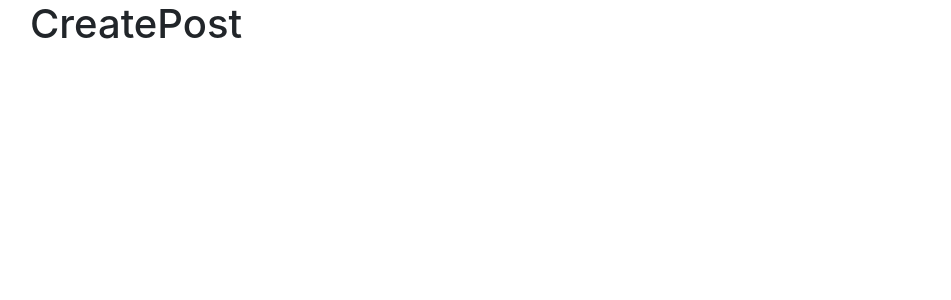
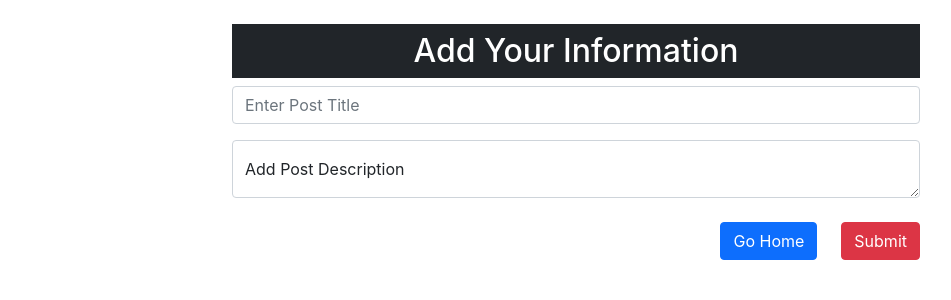
Before and after one commit to BabulKumar2022/crud-redux-app, a React (Create React App) app: page /createPost in a window 1280 px wide. Shown: the top 300 px of the page, without its empty margins (52-1003 px from the left). Built offline with nearby package versions, Linux system fonts and the light colour scheme.

Commit message:
post app added

```diff
--- a/src/components/CreatePost.js
+++ b/src/components/CreatePost.js
@@ -1,11 +1,86 @@
-import React from 'react';
+import React, { useState } from 'react';
+import { useDispatch, useSelector } from 'react-redux';
+import { useNavigate } from 'react-router-dom';
+import { createPost } from '../redux/features/PostSlice';
+import Spinner from './Spinner';
+
+
 
 const CreatePost = () => {
+
+    const [values, setValues] = useState({title: "", body: ""});
+    const [showPost, setShowPost] = useState(false);
+    const {loading, post} = useSelector(state => ({...state.app}))
+    const {title, body} = values;
+    const dispatch = useDispatch();
+    const navigate = useNavigate();
+    // handle post function
+    const handleSubmit = (e) =>{
+        e.preventDefault();
+        dispatch(createPost({ values}));
+        setValues({title: '', body: ''});
+        setShowPost(true);
+
+    }
+
+    //show createPost
+    const showCreatePost = () =>{
+        return(
+            <>
+            {loading ? <Spinner></Spinner>:(
+                <div className="card mt-4" >
+                <div className="card-body">
+                  <h5 className="card-title">{post[0].title}</h5>
+                  <p className="card-text">{post[0].body}</p>
+                </div>
+              </div>
+            )}
+            </>
+        )
+    }
     return (
+    <div className="row container d-flex align-items-center justify-content-center mt-4">
+        <div className="col-md-8">
+            <h2 className='text-center bg-dark text-white p-2'>Add Your Information</h2>
+            <form action="">
+                <div className="mb-3">
 
-         <div className="">
-            <h1>CreatePost</h1>
+                    <input
+                    type="text"
+                    value={title}
+                    onChange={(e)=> setValues({...values, title: e.target.value})}
+                    placeholder='Enter Post Title'
+                     className="form-control"
+                      id="exampleInputEmail1"
+                       aria-describedby="emailHelp"/>
+
+                </div>
+                <div className="form-floating">
+                    <textarea
+                        className="form-control"
+                        value={body}
+                        onChange={(e)=> setValues({...values, body: e.target.value})}
+                        placeholder="Add Post Description"
+                        id="floatingTextarea"
+                        defaultValue={" "}
+                        >
+                     </textarea>
+                    <label for="floatingTextarea">Add Post Description</label>
+                </div>
+                <div className="mt-4 d-flex align-items-end justify-content-end">
+                       <button className="btn btn-primary" onClick={()=> navigate('/')}>Go Home</button>
+                      <button className="btn btn-danger ms-4"
+                       type="submit"
+                       onClick={handleSubmit}
+                       >Submit</button>
+                </div>
+            </form>
+            <div className="mt-4">
+                {showPost && <div>{showCreatePost()}</div>}
+            </div>
          </div>
+    </div>
+
 
     );
 };
--- a/src/components/Posts.js
+++ b/src/components/Posts.js
@@ -1,14 +1,16 @@
 import React, { useState } from 'react';
 import { useDispatch, useSelector } from 'react-redux';
 import { useNavigate } from 'react-router-dom';
-import { getPost } from '../redux/features/PostSlice';
+import { deletePost, getPost } from '../redux/features/PostSlice';
+import Spinner from './Spinner';
 
 const Posts = () => {
 
 
   const [id, setId] =useState();
   const navigate = useNavigate();
-  const dispatch = useDispatch()
+  const dispatch = useDispatch();
+  const {loading, post} = useSelector(state => ({...state.app}))
 
   const handleFetchData = (e) =>{
     e.preventDefault();
@@ -18,8 +20,14 @@ const Posts = () => {
       dispatch(getPost({id}));
       getPost(" ");
     }
-    console.log(id);
-  }
+    //console.log(id);
+  };
+  // handle Delete
+  const handleDelete = ({id}) =>{
+    dispatch(deletePost({id: post[0].id}));
+    window.location.reload();
+    window.alert("Post Delete")
+  };
 
   return (
     <>
@@ -38,6 +46,31 @@ const Posts = () => {
 
        </div>
     </div>
+    <div className="container text-center">
+      {
+
+        loading ? <Spinner></Spinner> :(
+          <>
+              {post.length > 0 && (
+                <>
+                <div className="card mt-4" >
+                  <div className="card-body">
+                    <h5 className="card-title">{post[0].title}</h5>
+                    <p className="card-text">{post[0].body}</p>
+                   <div className=" d-flex align-items-end justify-content-end">
+                       <button className="btn btn-primary">Edit</button>
+                      <button className="btn btn-danger ms-4" onClick={handleDelete}>Delete</button>
+                   </div>
+                  </div>
+                </div>
+                </>
+              )}
+
+          </>
+        )
+
+      }
+    </div>
    </>
   )
 }
--- /dev/null
+++ b/src/components/Spinner.js
@@ -0,0 +1,11 @@
+import React from 'react'
+
+const Spinner = () => {
+  return (
+    <div className="spinner-border" role="status">
+         <span className="visually-hidden">Loading...</span>
+     </div>
+  )
+}
+
+export default Spinner;
--- a/src/redux/features/PostSlice.js
+++ b/src/redux/features/PostSlice.js
@@ -1,12 +1,36 @@
 import{createSlice, createAsyncThunk} from "@reduxjs/toolkit"
+import { toHaveFormValues } from "@testing-library/jest-dom/dist/matchers";
 
 
 export const getPost = createAsyncThunk('post/getPosts',
 async({id}) => {
     return fetch(`http://jsonplaceholder.typicode.com/posts/${id}`)
     .then(res => res.json())
-}
-)
+});
+///////////////--------------------------
+export const deletePost = createAsyncThunk('post/getPosts',
+async({id}) => {
+    return fetch(`http://jsonplaceholder.typicode.com/posts/${id}`,{
+        method: "DELETE"
+    })
+    .then(res => res.json())
+});
+//-----------------------
+export const createPost = createAsyncThunk('post/createPost',
+async({values}) => {
+    return fetch(`http://jsonplaceholder.typicode.com/posts`,{
+        method: "POST",
+        headers:{
+            Accept: 'application/json',
+            "Content-type": 'application/json'
+        },
+        body: JSON.stringify({
+            title:values.title,
+            body: values.body
+        })
+    })
+    .then(res => res.json())
+});
 
 const PostSlice = createSlice({
     name: 'post',
@@ -27,7 +51,35 @@ const PostSlice = createSlice({
             state.loading = false;
             state.error = action.payload
 
-        }
+        },
+
+//------------------
+        [deletePost.pending]:(state,action) =>{
+            state.loading = true
+        },
+        [deletePost.fulfilled]:(state,action) =>{
+            state.loading = false;
+            state.post = [action.payload];
+        },
+        [deletePost.rejected]:(state,action) =>{
+            state.loading = false;
+            state.error = action.payload
+
+        },
+
+        //---- createPost
+        [createPost.pending]:(state,action) =>{
+            state.loading = true
+        },
+        [createPost.fulfilled]:(state,action) =>{
+            state.loading = false;
+            state.post = [action.payload];
+        },
+        [createPost.rejected]:(state,action) =>{
+            state.loading = false;
+            state.error = action.payload
+
+        },
     }
 })
 
```
